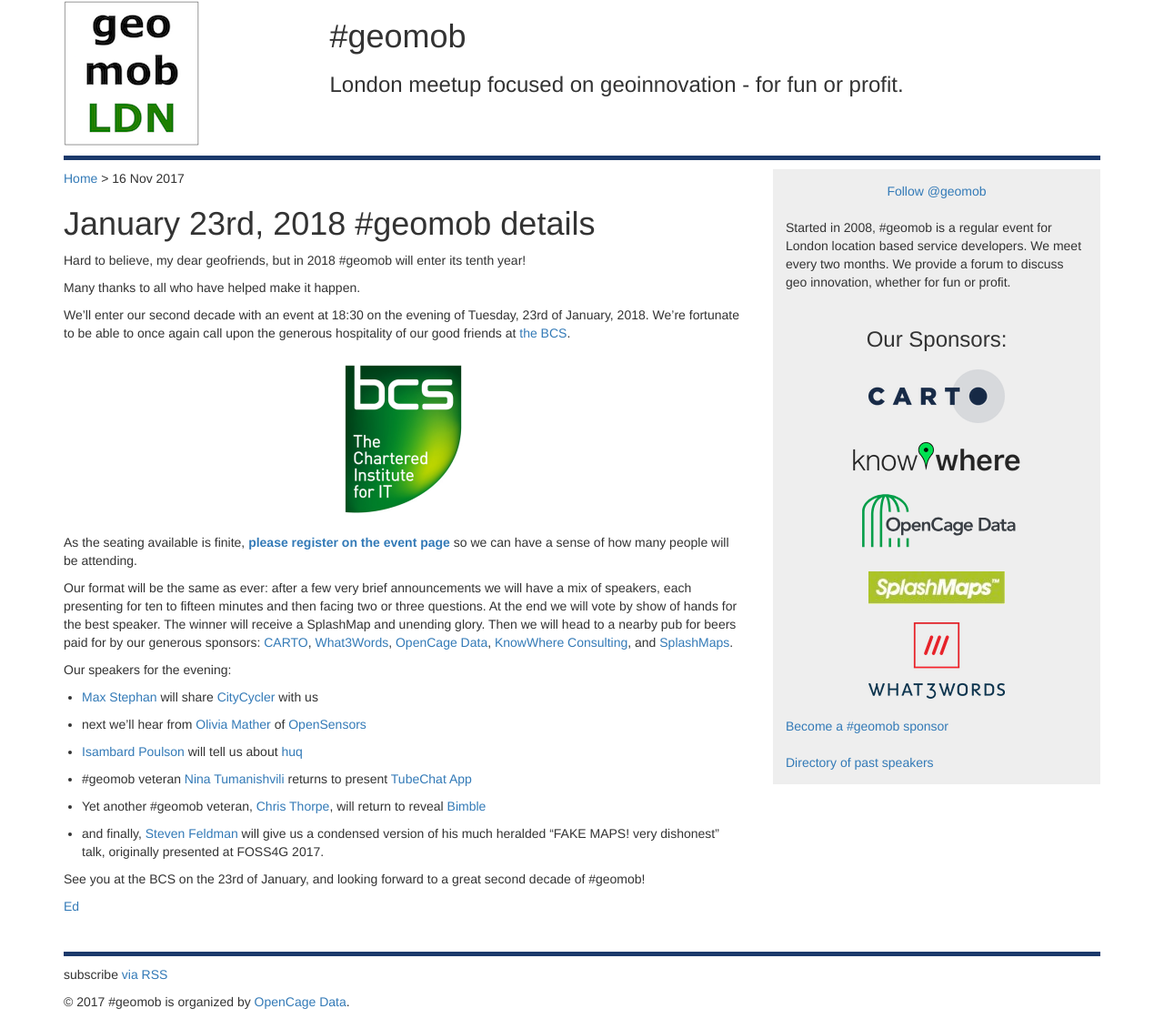
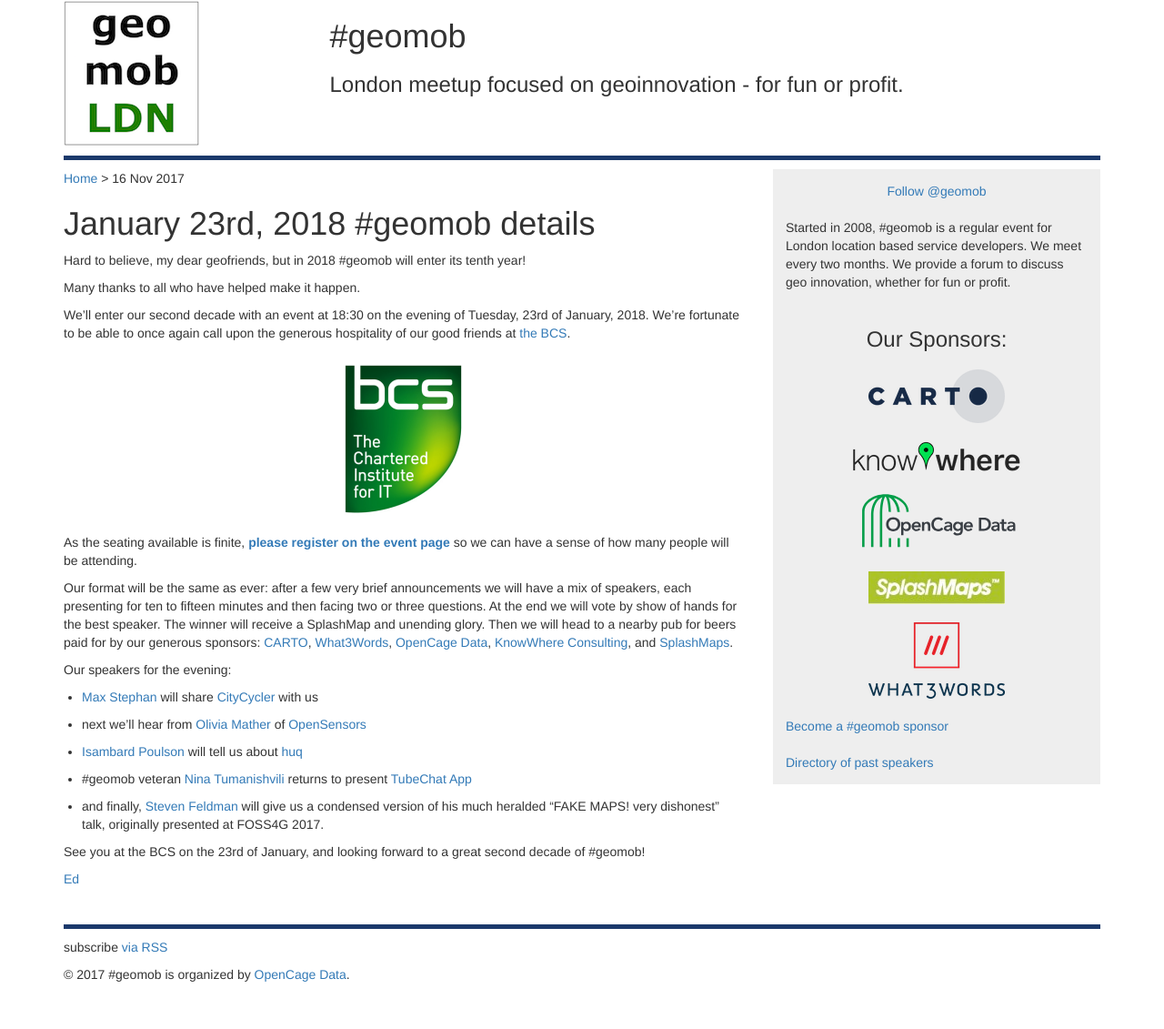
Before and after one commit to geomob/geomob-website, a Jekyll site: the page built from _posts/2017-11-16-january-23rd-geomob-details.markdown, in a window 1280 px wide. Shown: the whole page at 91% size. Built offline with Jekyll 4.4.1, drawn with Linux system fonts in a browser that asks for light colours; comment, search, counter and statistics services are not loaded; after the commit the page ends 1101 px from its top, so only the background shows below that.

Commit message:
Chris Thorpe unfortunately cant make it

```diff
--- a/_posts/2017-11-16-january-23rd-geomob-details.markdown
+++ b/_posts/2017-11-16-january-23rd-geomob-details.markdown
@@ -35,8 +35,6 @@
 
 * #geomob veteran [Nina Tumanishvili](https://twitter.com/ninachinoo) returns to present [TubeChat App](https://itunes.apple.com/gb/app/tubechat/id1231933096?mt=8)
 
-* Yet another #geomob veteran, [Chris Thorpe](https://twitter.com/jaggeree), will return to reveal [Bimble](https://bimblehq.com/)
-
 * and finally, [Steven Feldman](https://twitter.com/StevenFeldman) will give us a condensed version of his much heralded "FAKE MAPS! very dishonest" talk, originally presented at FOSS4G 2017.
 
 See you at the BCS on the 23rd of January, and looking forward to a great
```
